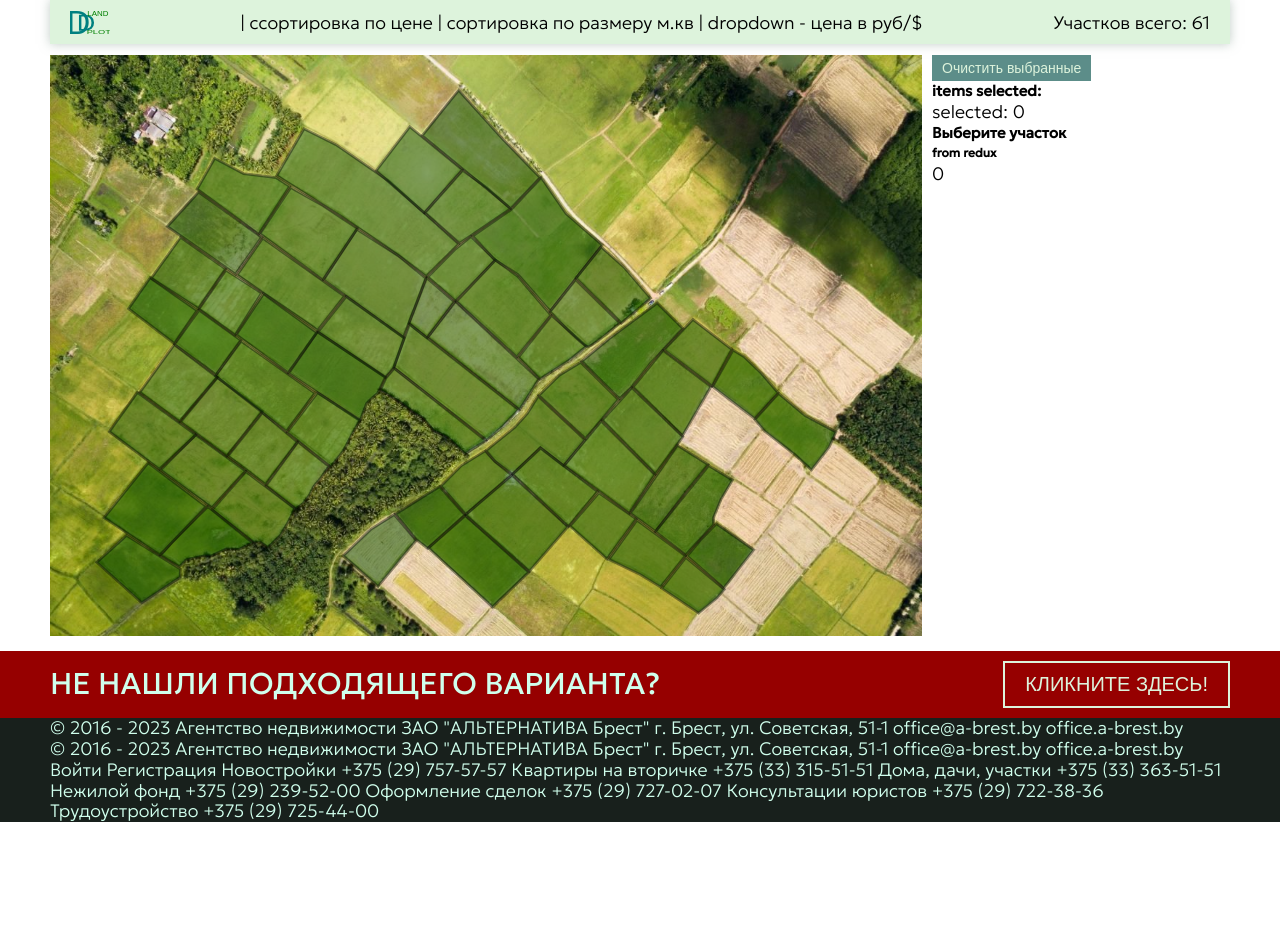
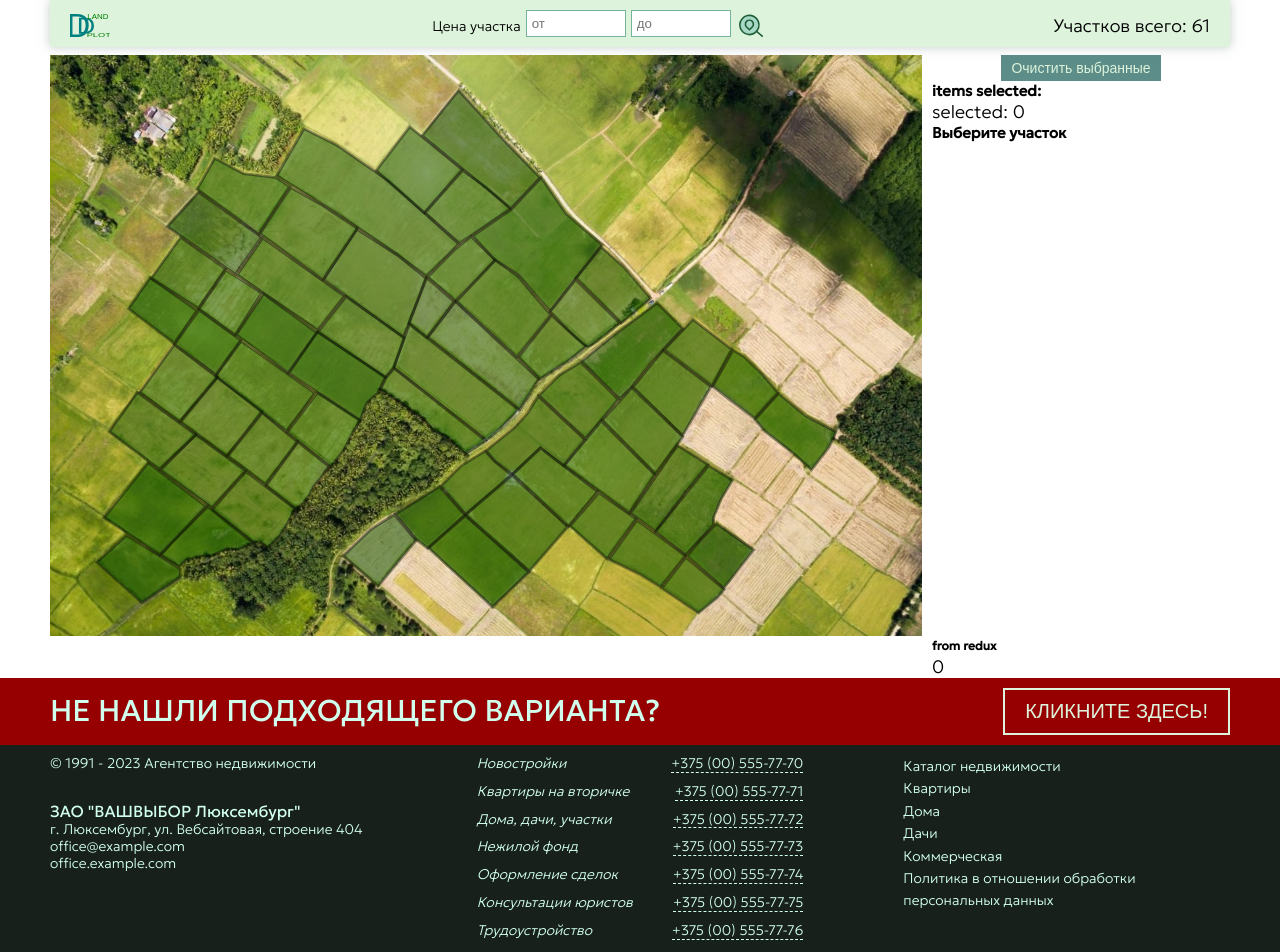
Before and after one commit to denderange/Land-Plot, a React (Create React App) app: page / in a window 1280 px wide. Shown: the top 952 px of the page. Before the commit the page ends 822 px from the top, so only its background shows below. Built offline with nearby package versions, Linux system fonts and the light colour scheme; data requests are answered from the project's data file.

Commit message:
Some changes

```diff
--- a/src/components/CardPlot/CardPlot.tsx
+++ b/src/components/CardPlot/CardPlot.tsx
@@ -21,7 +21,7 @@ const CardPlot: FC<ICardPlotProps> = ({ landPlot }) => {
 
 			<div className={styles['plot__info']}>
 				<div className={styles['plot__price']}>
-					{landPlot.price}$ / {landPlot.price}
+					{landPlot.price} $
 				</div>
 
 				<div className={styles['plot__square']}>
--- a/src/components/Footer/Footer.module.css
+++ b/src/components/Footer/Footer.module.css
@@ -1,7 +1,6 @@
 .footer{
 	background-color: var(--color-500);
 	color: var(--text-100);
-	margin-top: 10px;
 }
 
 .footer_action{
@@ -32,3 +31,49 @@
 .footer_action__btn:hover{
 	background-color: var(--color-700);
 }
+
+.footer__content{
+	margin: 10px 0;
+	display: flex;
+	gap: 100px;
+	font-size: 14px;
+	line-height: 1.2;
+}
+
+.footer__content ul{
+	flex-grow: 1;
+	flex-basis: 0;
+}
+
+.contacts li{
+	margin-bottom: 10px;
+}
+
+.footer__content h5{
+	margin-top: 30px;
+	font-size: 16px;
+	font-weight: normal;
+}
+
+.contacts a{
+	display: flex;
+	justify-content: space-between;
+	transition: all 0.3s;
+}
+
+.contacts a:hover{
+	text-decoration: underline;
+	color: var(--color-white);
+}
+
+.contacts span{
+	border-bottom: 1px dashed ;
+}
+
+.footer-links{
+	line-height: 1.6;
+}
+
+.footer-links a:hover{
+	color: var(--color-white);
+}
--- a/src/components/Footer/Footer.tsx
+++ b/src/components/Footer/Footer.tsx
@@ -24,38 +24,87 @@ const Footer = () => {
 			</div>
 
 			<div className="container">
-				<ul>
-					<li>
-						© 2016 - 2023 Агентство недвижимости
+				<div className={styles['footer__content']}>
+					<ul>
+						<li>
+							© 1991 - {new Date().getFullYear()} Агентство недвижимости
+						</li>
+						<li>
+							<h5>
+								ЗАО "ВАШВЫБОР Люксембург"
+							</h5>
+						</li>
+						<li>г. Люксембург, ул. Вебсайтовая, строение 404</li>
+						<li>office@example.com</li>
+						<li>office.example.com</li>
+					</ul>
 
-						ЗАО "АЛЬТЕРНАТИВА Брест"
-						г. Брест, ул. Советская, 51-1
-						office@a-brest.by
-						office.a-brest.by
-					</li>
-				</ul>
-				© 2016 - 2023 Агентство недвижимости
+					<ul className={styles['contacts']}>
+						<li>
+							<a href="tel:+375005557770">
+								<i>Новостройки</i>
+								<span>+375 (00) 555-77-70</span>
+							</a>
+						</li>
+						<li>
+							<a href="tel:+375005557771">
+								<i>Квартиры на вторичке</i>
+								<span>+375 (00) 555-77-71</span>
+							</a>
+						</li>
+						<li>
+							<a href="tel:+375005557772">
+								<i>Дома, дачи, участки</i>
+								<span>+375 (00) 555-77-72</span>
+							</a>
+						</li>
+						<li>
+							<a href="tel:+375005557773">
+								<i>Нежилой фонд</i>
+								<span>+375 (00) 555-77-73</span>
+							</a>
+						</li>
+						<li>
+							<a href="tel:+375005557774">
+								<i>Оформление сделок</i>
+								<span>+375 (00) 555-77-74</span>
+							</a>
+						</li>
+						<li>
+							<a href="tel:+375005557775">
+								<i>Консультации юристов</i>
+								<span>+375 (00) 555-77-75</span>
+							</a>
+						</li>
+						<li>
+							<a href="tel:+375005557776">
+								<i>Трудоустройство</i>
+								<span>+375 (00) 555-77-76</span>
+							</a>
+						</li>
+					</ul>
 
-				ЗАО "АЛЬТЕРНАТИВА Брест"
-				г. Брест, ул. Советская, 51-1
-				office@a-brest.by
-				office.a-brest.by
-				Войти   Регистрация
-				Новостройки
-				+375 (29) 757-57-57
-				Квартиры на вторичке
-				+375 (33) 315-51-51
-				Дома, дачи, участки
-				+375 (33) 363-51-51
-				Нежилой фонд
-				+375 (29) 239-52-00
-				Оформление сделок
-				+375 (29) 727-02-07
-				Консультации юристов
-				+375 (29) 722-38-36
-				Трудоустройство
-				+375 (29) 725-44-00
+					<ul className={styles['footer-links']}>
+						<li><a href="#!">Каталог недвижимости</a></li>
+						<li><a href="#!">Квартиры</a></li>
+						<li><a href="#!">Дома</a></li>
+						<li><a href="#!">Дачи</a></li>
+						<li><a href="#!">Коммерческая</a></li>
+						<li><a href="#!">Политика в отношении обработки персональных данных</a></li>
+					</ul>
+
+				</div>
 			</div>
+
+			<div
+				style={{
+					fontSize: 'small',
+					borderTop: '1px solid',
+					padding: '0 200px',
+					margin: '0 auto',
+					width: 'max-content'
+				}}
+			>{new Date().getFullYear()} &copy; Dennis Polukaroff</div>
 
 			<ModalContacts toggleModal={toggleModal} isModalActive={modalIsActive} />
 		</footer>
--- a/src/components/Header/Header.module.css
+++ b/src/components/Header/Header.module.css
@@ -20,6 +20,41 @@
 	width: 40px;
 }
 
+.form-title{
+	font-size: 14px;
+}
+
 .header__info{
+	display: flex;
+	align-items: flex-end;
+}
 
+.form-price{
+	display: flex;
 }
+.form-price input{
+	width: 100px;
+	padding: 5px;
+	margin-left: 5px;
+	border: 1px solid var(--color-300);
+}
+
+.form-price input:focus{
+	outline-color: var(--color-400);
+}
+
+.btn-search{
+	position: relative;
+}
+
+.btn-search svg{
+	width: 40px;
+	height: 40px;
+	position: absolute;
+	top: -5px;
+}
+
+.btn-search svg path{
+	fill: var(--color-200);
+	stroke: var(--color-430);
+}
--- a/src/components/Header/Header.tsx
+++ b/src/components/Header/Header.tsx
@@ -1,11 +1,41 @@
 import { useState } from 'react'
-import { useSelector, useStore } from 'react-redux'
-import { RootState, useStoreDispatch } from '../../redux/store'
+import { useSelector, useDispatch } from 'react-redux'
+import { RootState } from '../../redux/store'
+import { useForm, SubmitHandler } from 'react-hook-form'
 import logo from '../../images/logo.svg'
+import { ReactComponent as IconSearch } from '../../images/search-loaction.svg'
 import styles from './Header.module.css'
+import { addFilteredPricePlots } from '../../redux/slice/landplotSlice'
+
+type Inputs = {
+	priceMin: number,
+	priceMax: number
+}
 
 const Header = () => {
 	const landPlotsList = useSelector((state: RootState) => state.landplot.plotsTotalList)
+	const plotsPriceFiltered = useSelector((state: RootState) =>
+		state.landplot.plotsPriceFiltered
+	)
+	const dispatch = useDispatch()
+
+	const {
+		register,
+		handleSubmit,
+		formState: { errors }
+	} = useForm<Inputs>()
+
+	const onSubmitPrice: SubmitHandler<Inputs> = (data) => {
+		let chosen: any = []
+
+		landPlotsList.forEach(item => {
+			if (item.price >= data.priceMin && item.price <= data.priceMax) {
+				chosen.push(item)
+			}
+		})
+
+		dispatch(addFilteredPricePlots(chosen))
+	}
 
 	return (
 		<header className={styles.header}>
@@ -13,11 +43,30 @@ const Header = () => {
 				<img src={logo} alt="land plot" className={styles.logo} />
 
 				<div className={styles.header__info}>
-					| cсортировка по цене | сортировка по размеру м.кв | dropdown - цена в руб/$
+					<div className={styles['form-title']}>Цена участка</div>
+					<form onSubmit={handleSubmit(onSubmitPrice)} className={styles['form-price']}>
+						<input
+							type='number'
+							placeholder='от'
+							{...register('priceMin')}
+						/>
+						<input
+							type='number'
+							placeholder='до'
+							{...register('priceMax')}
+						/>
+						<button
+							className={styles['btn-search']}
+							type='submit'
+						>
+							<IconSearch />
+						</button>
+					</form>
 				</div>
 
 				<div className={styles['header__info']}>
-					Участков всего: {landPlotsList.length}
+					{plotsPriceFiltered.length === 0 ? `Участков всего: ${landPlotsList.length}` : `По запросу найдено ${plotsPriceFiltered.length} участков`}
+
 				</div>
 			</div>
 		</header>
--- a/src/components/LandPlot/LandPlot.module.css
+++ b/src/components/LandPlot/LandPlot.module.css
@@ -17,11 +17,29 @@
 	padding-left: 10px;
 }
 
+.cards-wrapper{
+	min-height: 493px;
+	overflow: scroll;
+	overflow-x: hidden;
+}
+
 .btn-clear{
 	background-color: var(--color-400);
 	padding: 5px 10px;
 	color: var(--color-100);
 	font-size: 14px;
+	margin: 0 auto;
+	display: block;
+	transition: background-color .3s ease;
+}
+
+.btn-clear:hover{
+	background-color: var(--color-300);
+}
+
+.btn-clear:active{
+	position: relative;
+	top: 2px;
 }
 
 .error-container{
--- a/src/components/LandPlot/LandPlot.tsx
+++ b/src/components/LandPlot/LandPlot.tsx
@@ -1,4 +1,4 @@
-import { useEffect, useState } from 'react'
+import { useEffect, useState, useRef } from 'react'
 import imgLand from '../../images/land-plot-image.jpg'
 import LandPlotSvg from './LandPlotSvg'
 import styles from './LandPlot.module.css'
@@ -12,6 +12,7 @@ import { addChosenPlot, clearChosenPlot } from '../../redux/slice/landplotSlice'
 const errorMessage = 'В данный момент сервер недоступен. Попробуйте позже.'
 
 const LandPlot = () => {
+	const ref = useRef<HTMLDivElement>(null)
 	const [allPlots, setAllPlots] = useState<SVGPathElement[]>()
 	const [plotsList, setPlotsList] = useState<string[]>([])
 
@@ -20,6 +21,9 @@ const LandPlot = () => {
 	const landPlotsList = useSelector((state: RootState) =>
 		state.landplot.plotsTotalList
 	)
+	const plotsPriceFiltered = useSelector((state: RootState) =>
+		state.landplot.plotsPriceFiltered
+	)
 
 	const handleClear = () => {
 		console.log(plotsList)
@@ -27,6 +31,14 @@ const LandPlot = () => {
 		allPlots?.forEach(item => item.classList.remove('path-clicked'))
 
 		dispatch(clearChosenPlot())
+	}
+
+	const fillFiltered = () => {
+		allPlots?.forEach(item => {
+			if (item.id === 'path10') {
+				item.classList.add('path-price-chosen')
+			}
+		})
 	}
 
 	const handlePathClick = (event: Event) => {
@@ -42,16 +54,19 @@ const LandPlot = () => {
 				if (landPlotsList.length) {
 					dispatch(addChosenPlot(chosenPlot))
 				}
-				// console.log(landPlotsList[Number(chosenPlot) - 1])
-				console.log(landPlotsChosen)
+				console.log('landPlotsChosen: ' + landPlotsChosen)
 			}
 		}
 	}
 
 	useEffect(() => {
+		console.log('filtered: ' + plotsPriceFiltered)
 		dispatch(getPlots())
+		fillFiltered()
 
-		const allPaths = Array.from(document.querySelectorAll('path'))
+		// const allPaths = Array.from(document.querySelectorAll('path'))
+		if (ref.current) {
+			const allPaths = Array.from(ref.current.querySelectorAll('path'))
 			allPaths.forEach(item => item.addEventListener('click', handlePathClick))
 
 			setAllPlots([...allPaths])
@@ -59,12 +74,14 @@ const LandPlot = () => {
 			return () => allPaths.forEach(item => {
 				item.removeEventListener("click", handlePathClick);
 			});
-	}, [dispatch, plotsList])
+		}
+
+	}, [dispatch, plotsList, plotsPriceFiltered])
 
 	return (
 		<div className='container'>
 			<section className={styles['map-wrapper']}>
-				<div className={styles['land-plot__image-wrapper']}>
+				<div ref={ref} className={styles['land-plot__image-wrapper']}>
 					<img src={imgLand} alt="" className={styles['land-plot__image']} />
 
 					<LandPlotSvg />
@@ -94,11 +111,13 @@ const LandPlot = () => {
 								}
 							</div>
 
+							<div className={styles['cards-wrapper']}>
 								{landPlotsChosen.map(item => (
 									<div key={item}>
 										<CardPlot landPlot={landPlotsList[Number(item)]} />
 									</div>
 								))}
+							</div>
 
 							<div>
 								<h6>from redux</h6>
--- a/src/components/LandPlot/svg-styles.css
+++ b/src/components/LandPlot/svg-styles.css
@@ -21,3 +21,8 @@ path:hover{
 	stroke: rgba(0, 0, 0, 1);
 	fill: rgba(255, 251, 0, 1);
 }
+
+.path-price-chosen{
+	stroke: rgba(0, 0, 0, 1);
+	fill: rgba(255, 0, 221, 0.3);
+}
--- a/src/components/ModalContacts/ModalContacts.tsx
+++ b/src/components/ModalContacts/ModalContacts.tsx
@@ -158,6 +158,17 @@ const ModalContacts = ({ toggleModal, isModalActive }: IModalContactsProps) => {
 							Отправить
 						</button>
 					</form>
+
+					<div style={{
+						color: 'red',
+						fontSize: 'small',
+						fontWeight: 'bold',
+						lineHeight: 1,
+						paddingTop: '5px',
+						textAlign: 'center'
+					}}>
+						Это дэмо-сайт. Сообщение отправляется на e-mail разработчика.
+					</div>
 				</section>
 
 				<button
```
Also changed, not shown: src/redux/slice/landplotSlice.ts (+11 -1 lines), src/images/search-loaction.svg (added), 1 other file (tests, documents, lock files or other folders). Lines whose indentation alone changed are shown as unchanged.
